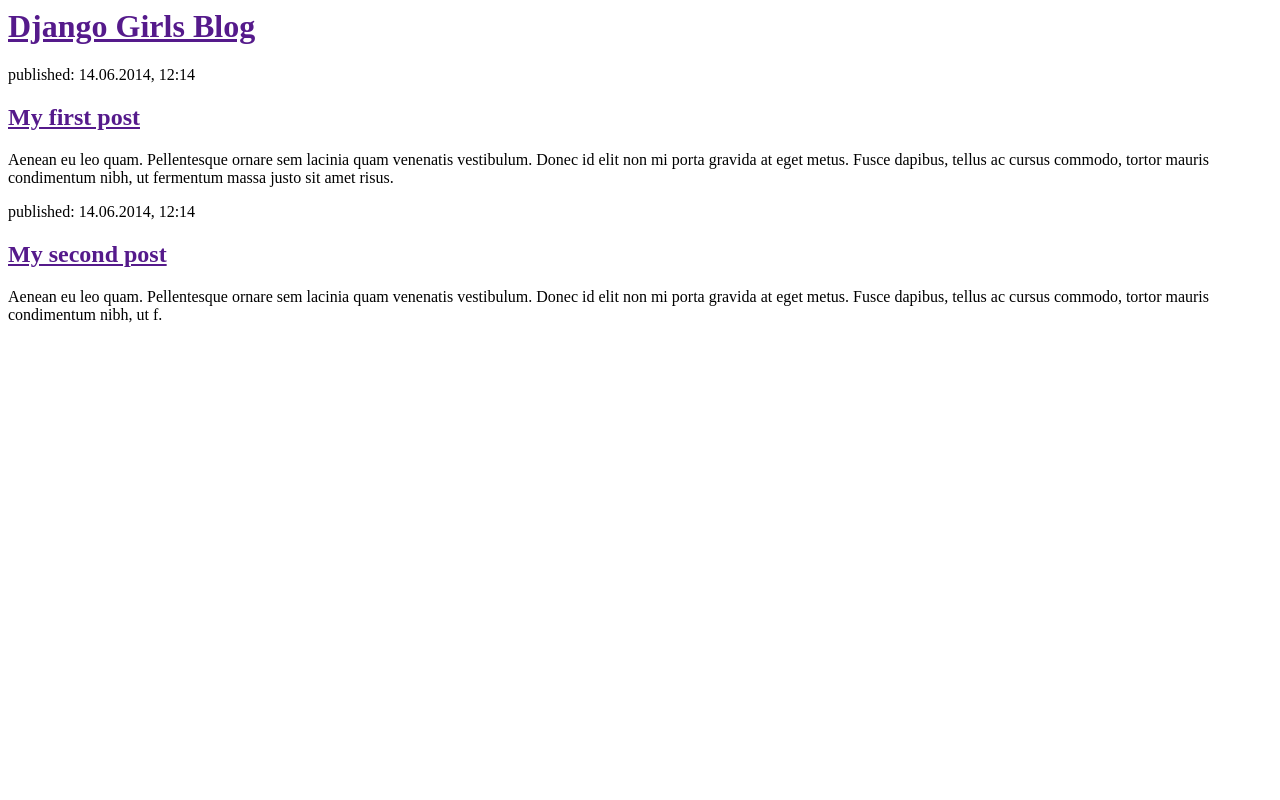
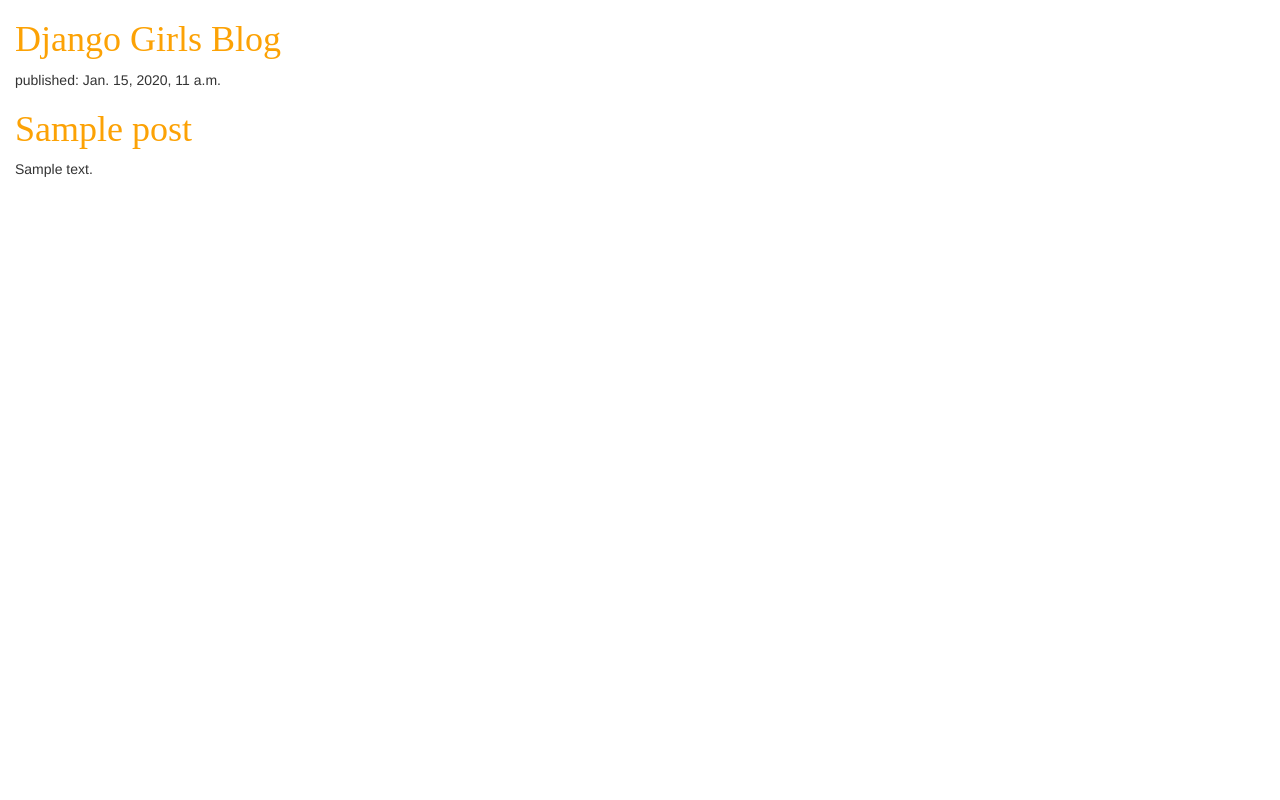
Before and after one commit to zbikowa/my-first-blog, a Django app: template blog/templates/blog/post_list.html in a window 1280 px wide. Run offline with Django 3.2, Linux system fonts and the light colour scheme; the template is opened without the code that fills it: values that come from a table or form of the project are taken from there, others are empty; tables that the repository leaves empty hold one stand-in row (values such as "Sample post"); some libraries are stand-ins or nearby versions.

Commit message:
html and css changes

```diff
--- a/blog/templates/blog/post_list.html
+++ b/blog/templates/blog/post_list.html
@@ -1,22 +1,22 @@
+{% load staticfiles %}
 <html>
     <head>
         <title>Django Girls blog</title>
+        <link rel="stylesheet" href="//maxcdn.bootstrapcdn.com/bootstrap/3.2.0/css/bootstrap.min.css">
+        <link rel="stylesheet" href="//maxcdn.bootstrapcdn.com/bootstrap/3.2.0/css/bootstrap-theme.min.css">
+        <link rel="stylesheet" href="{% static 'css/blog.css' %}">
     </head>
     <body>
         <div>
-            <h1><a href="">Django Girls Blog</a></h1>
+            <h1><a href="/">Django Girls Blog</a></h1>
         </div>
 
-        <div>
-            <p>published: 14.06.2014, 12:14</p>
-            <h2><a href="">My first post</a></h2>
-            <p>Aenean eu leo quam. Pellentesque ornare sem lacinia quam venenatis vestibulum. Donec id elit non mi porta gravida at eget metus. Fusce dapibus, tellus ac cursus commodo, tortor mauris condimentum nibh, ut fermentum massa justo sit amet risus.</p>
-        </div>
-
-        <div>
-            <p>published: 14.06.2014, 12:14</p>
-            <h2><a href="">My second post</a></h2>
-            <p>Aenean eu leo quam. Pellentesque ornare sem lacinia quam venenatis vestibulum. Donec id elit non mi porta gravida at eget metus. Fusce dapibus, tellus ac cursus commodo, tortor mauris condimentum nibh, ut f.</p>
-        </div>
+        {% for post in posts %}
+            <div>
+                <p>published: {{ post.published_date }}</p>
+                <h1><a href="">{{ post.title }}</a></h1>
+                <p>{{ post.text|linebreaksbr }}</p>
+            </div>
+        {% endfor %}
     </body>
 </html>
--- a/blog/views.py
+++ b/blog/views.py
@@ -1,4 +1,7 @@
 from django.shortcuts import render
+from django.utils import timezone
+from .models import Post
 
 def post_list(request):
-    return render(request, 'blog/post_list.html', {})
+    posts = Post.objects.filter(published_date__lte=timezone.now()).order_by('published_date')
+    return render(request, 'blog/post_list.html', {'posts': posts})
--- a/mysite/settings.py
+++ b/mysite/settings.py
@@ -101,3 +101,6 @@
 
 STATIC_URL = '/static/'
 STATIC_ROOT = os.path.join(BASE_DIR, 'public', 'static')
+STATICFILES_DIRS = (
+    os.path.join(BASE_DIR, "static"),
+)
--- /dev/null
+++ b/static/css/blog.css
@@ -0,0 +1,57 @@
+h1 a {
+    color: #FCA205;
+}
+body {
+    padding-left: 15px;
+}
+h1 a {
+    color: #FCA205;
+    font-family: 'Lobster';
+}
+.page-header {
+    background-color: #ff9400;
+    margin-top: 0;
+    padding: 20px 20px 20px 40px;
+}
+
+.page-header h1, .page-header h1 a, .page-header h1 a:visited, .page-header h1 a:active {
+    color: #ffffff;
+    font-size: 36pt;
+    text-decoration: none;
+}
+
+.content {
+    margin-left: 40px;
+}
+
+h1, h2, h3, h4 {
+    font-family: 'Lobster', cursive;
+}
+
+.date {
+    float: right;
+    color: #828282;
+}
+
+.save {
+    float: right;
+}
+
+.post-form textarea, .post-form input {
+    width: 100%;
+}
+
+.top-menu, .top-menu:hover, .top-menu:visited {
+    color: #ffffff;
+    float: right;
+    font-size: 26pt;
+    margin-right: 20px;
+}
+
+.post {
+    margin-bottom: 70px;
+}
+
+.post h1 a, .post h1 a:visited {
+    color: #000000;
+}
```
Also changed, not shown: blog/templates/blog/base.html (added, +22 -0 lines).
